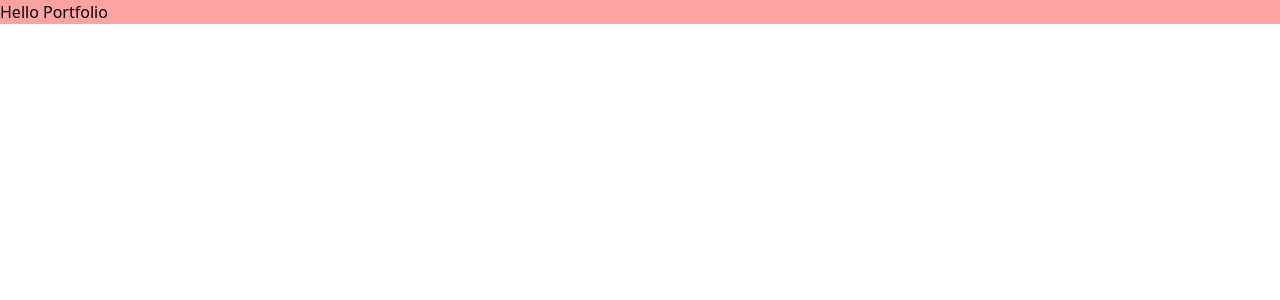
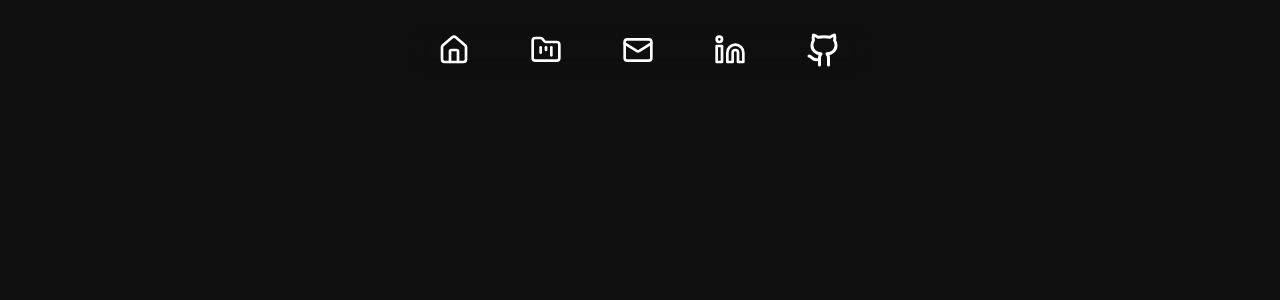
Before and after one commit to chiragSharma2424/Portfolio, a React (Vite) app in the folder portfolio/: page / in a window 1280 px wide. Shown: the top 300 px of the page. Built offline with nearby package versions, Linux system fonts and the light colour scheme.

Commit message:
navbar done

```diff
--- a/portfolio/package.json
+++ b/portfolio/package.json
@@ -15,6 +15,7 @@
     "lucide-react": "^0.539.0",
     "react": "^19.1.1",
     "react-dom": "^19.1.1",
+    "react-icons": "^5.5.0",
     "react-router-dom": "^7.8.0",
     "tailwindcss": "^4.1.12"
   },
--- a/portfolio/src/App.jsx
+++ b/portfolio/src/App.jsx
@@ -1,9 +1,10 @@
 import React from 'react'
+import Navbar from './components/Navbar';
 
 const App = () => {
   return (
-    <div className='bg-red-300'>
-      Hello Portfolio
+    <div>
+      <Navbar />
     </div>
   )
 }
--- /dev/null
+++ b/portfolio/src/components/Navbar.jsx
@@ -0,0 +1,63 @@
+import { motion } from "framer-motion";
+import { Home, FolderKanban, Mail, Linkedin, Github } from "lucide-react";
+
+function Navbar() {
+  return (
+    <motion.nav
+      initial={{ opacity: 0, y: -20 }}
+      animate={{ opacity: 1, y: 0 }}
+      transition={{ duration: 0.4, ease: "easeOut" }}
+      className="fixed top-5 left-1/2 -translate-x-1/2 flex items-center gap-15 px-8 py-3 rounded-full backdrop-blur-md">
+
+      <div className="relative group flex flex-col items-center">
+        <a href="#home">
+          <Home className="text-white size-8 group-hover:scale-110 transition" />
+        </a>
+        <span className="absolute -top-7 text-xs bg-[#0f0f0f] text-white px-2 py-1 rounded opacity-0 group-hover:opacity-100 transition">
+          Home
+        </span>
+      </div>
+
+
+      <div className="relative group flex flex-col items-center">
+        <a href="#projects">
+          <FolderKanban className="text-white size-8 group-hover:scale-110 transition" />
+        </a>
+        <span className="absolute -top-7 text-xs bg-[#0f0f0f] text-white px-2 py-1 rounded opacity-0 group-hover:opacity-100 transition">
+          Projects
+        </span>
+      </div>
+
+
+      <div className="relative group flex flex-col items-center">
+        <a href="#contact">
+          <Mail className="text-white size-8 group-hover:scale-110 transition" />
+        </a>
+        <span className="absolute -top-7 text-xs bg-[#0f0f0f] text-white px-2 py-1 rounded opacity-0 group-hover:opacity-100 transition">
+          Contact
+        </span>
+      </div>
+
+
+      <div className="relative group flex flex-col items-center">
+        <a href="https://www.linkedin.com/in/yourname" target="_blank">
+          <Linkedin className="text-white size-8 group-hover:scale-110 transition" />
+        </a>
+        <span className="absolute -top-7 text-xs bg-[#0f0f0f] text-white px-2 py-1 rounded opacity-0 group-hover:opacity-100 transition">
+          LinkedIn
+        </span>
+      </div>
+
+      <div className="relative group flex flex-col items-center">
+        <a href="https://github.com/yourname" target="_blank">
+          <Github className="text-white size-9 group-hover:scale-110 transition" />
+        </a>
+        <span className="absolute -top-7 text-xs bg-[#0f0f0f] text-white px-2 py-1 rounded opacity-0 group-hover:opacity-100 transition">
+          GitHub
+        </span>
+      </div>
+    </motion.nav>
+  );
+}
+
+export default Navbar;
--- a/portfolio/src/index.css
+++ b/portfolio/src/index.css
@@ -1 +1,8 @@
 @import "tailwindcss";
+body {
+  margin: 0;
+  padding: 0;
+  box-sizing: border-box;
+  background-color: #0f0f0f;
+  min-height: 100vh;
+}
```
Also changed, not shown: 1 other file (tests, documents, lock files or other folders).
